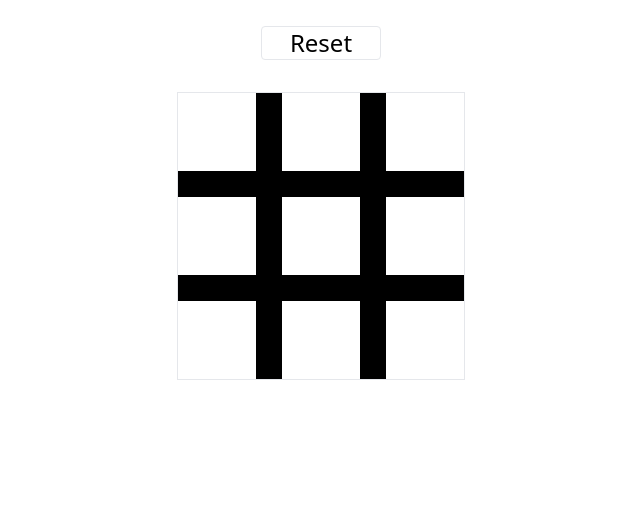
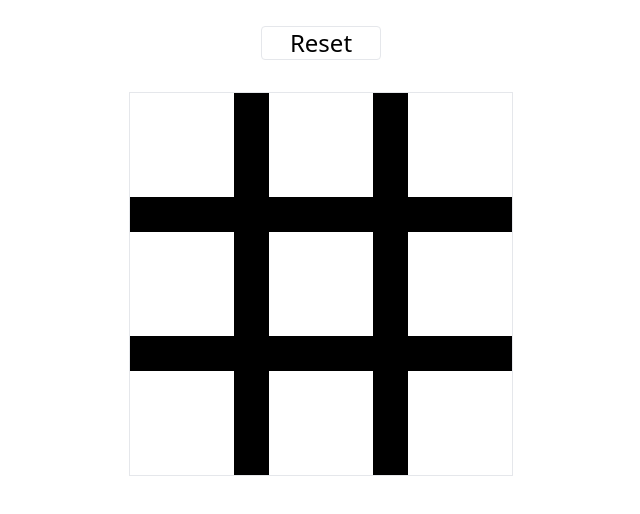
Before and after one commit to rvekeria678/TicTacToe, a website: page index.html in a window 1280 px wide. Shown: the part 58-572 px from the top of the page, without its empty margins (319-959 px from the left). Drawn offline with Linux system fonts and the light colour scheme.

Commit message:
Responsive functionality

```diff
--- a/index.html
+++ b/index.html
@@ -13,7 +13,7 @@
         <div class="flex justify-center my-8">
             <button class="border rounded text-2xl mx-2 px-7" id="reset">Reset</button>
         </div>
-        <div class="grid grid-cols-11 grid-row-14 w-72 h-72 mx-auto border" id="board">
+        <div class="grid grid-cols-11 grid-row-14 w-72 md:w-96 h-72 md:h-96 mx-auto border" id="board">
             <div class="col-span-3 row-span-3 tile" name="0"></div>
             <div class="bg-black row-span-3"></div>
             <div class="col-span-3 row-span-3 tile" name="1"></div>
```
Also changed, not shown: dist/output.css.
